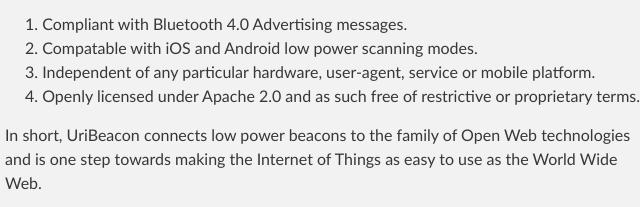
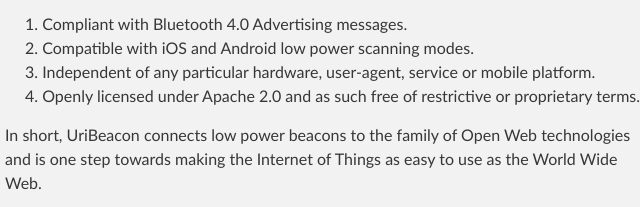
Before and after one commit to google/uribeacon, a plain HTML site: page index.html in a window 1280 px wide. Shown: the part 804-1011 px from the top of the page, 315-955 px from the left. Drawn offline with Linux system fonts and the light colour scheme.

Commit message:
Fix Typo

```diff
--- a/index.html
+++ b/index.html
@@ -64,7 +64,7 @@
 
 <ol>
 <li>Compliant with Bluetooth 4.0 Advertising messages.</li>
-<li>Compatable with iOS and Android low power scanning modes.</li>
+<li>Compatible with iOS and Android low power scanning modes.</li>
 <li>Independent of any particular hardware, user-agent, service or mobile platform.</li>
 <li>Openly licensed under Apache 2.0 and as such free of restrictive or proprietary terms.</li>
 </ol>
```
